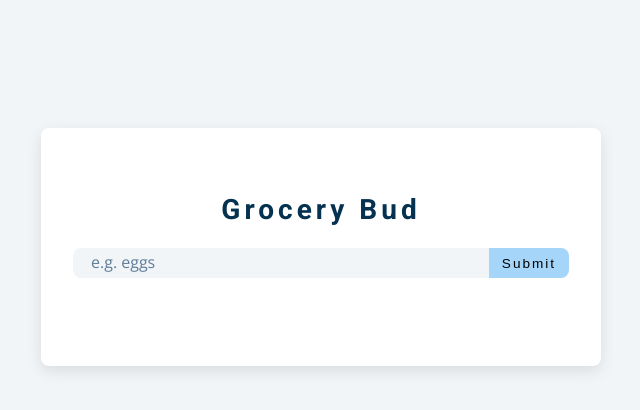
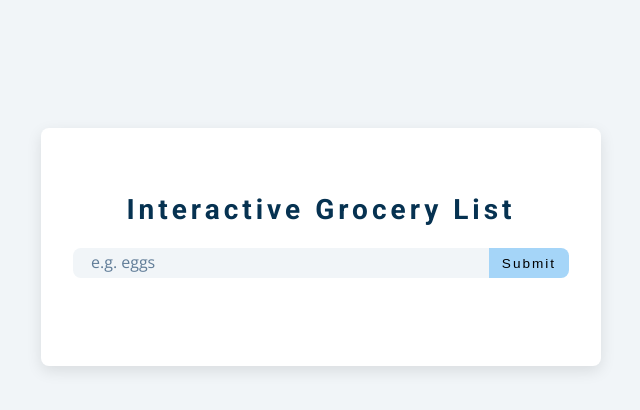
Before and after one commit to jjaen47/grocery-list, a plain HTML site: page index.html in a window 1280 px wide. Shown: the whole page, without its empty margins (319-959 px from the left). Drawn offline with nearby package versions, Linux system fonts and the light colour scheme.

Commit message:
update index.html

```diff
--- a/index.html
+++ b/index.html
@@ -17,7 +17,7 @@
       <!-- form -->
       <form class="grocery-form">
         <p class="alert"></p>
-        <h3>grocery bud</h3>
+        <h3>interactive grocery list</h3>
         <div class="form-control">
           <input type="text" id="grocery" placeholder="e.g. eggs" />
           <button type="submit" class="submit-btn">submit</button>
```
